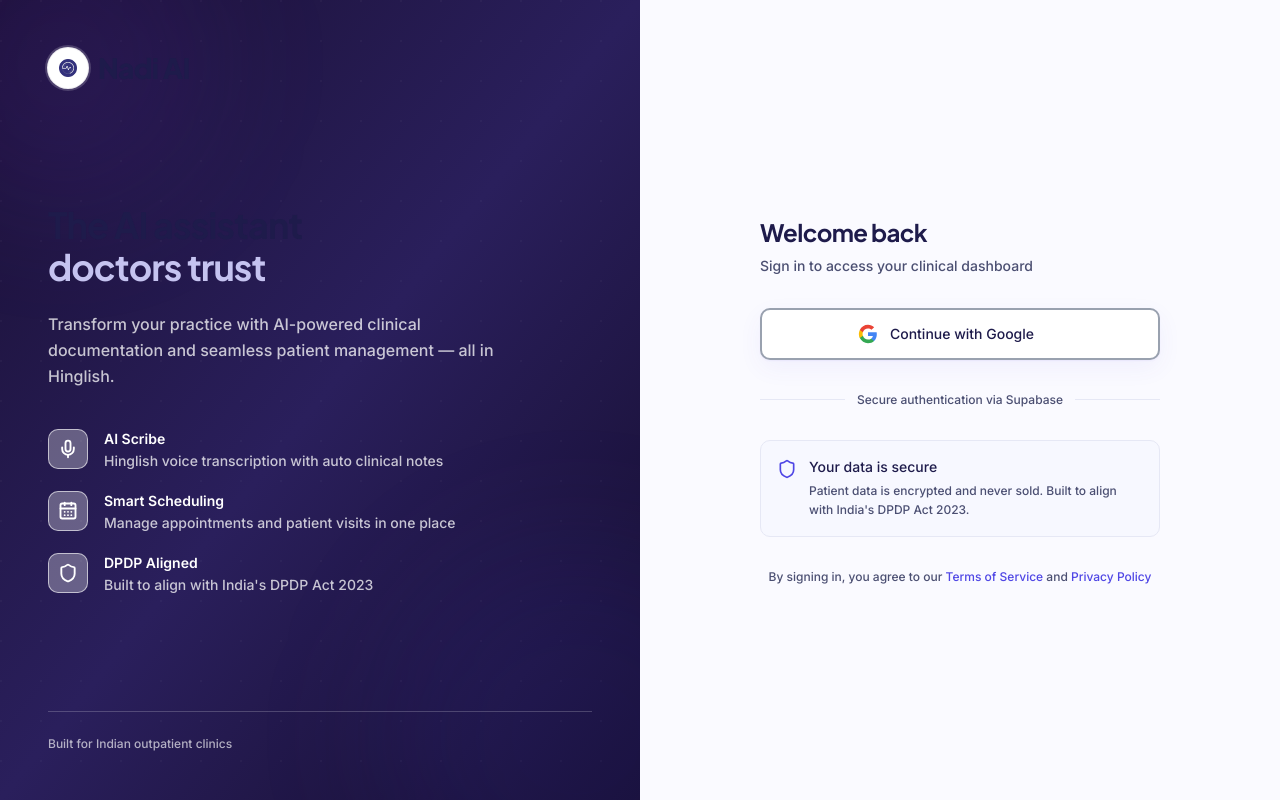
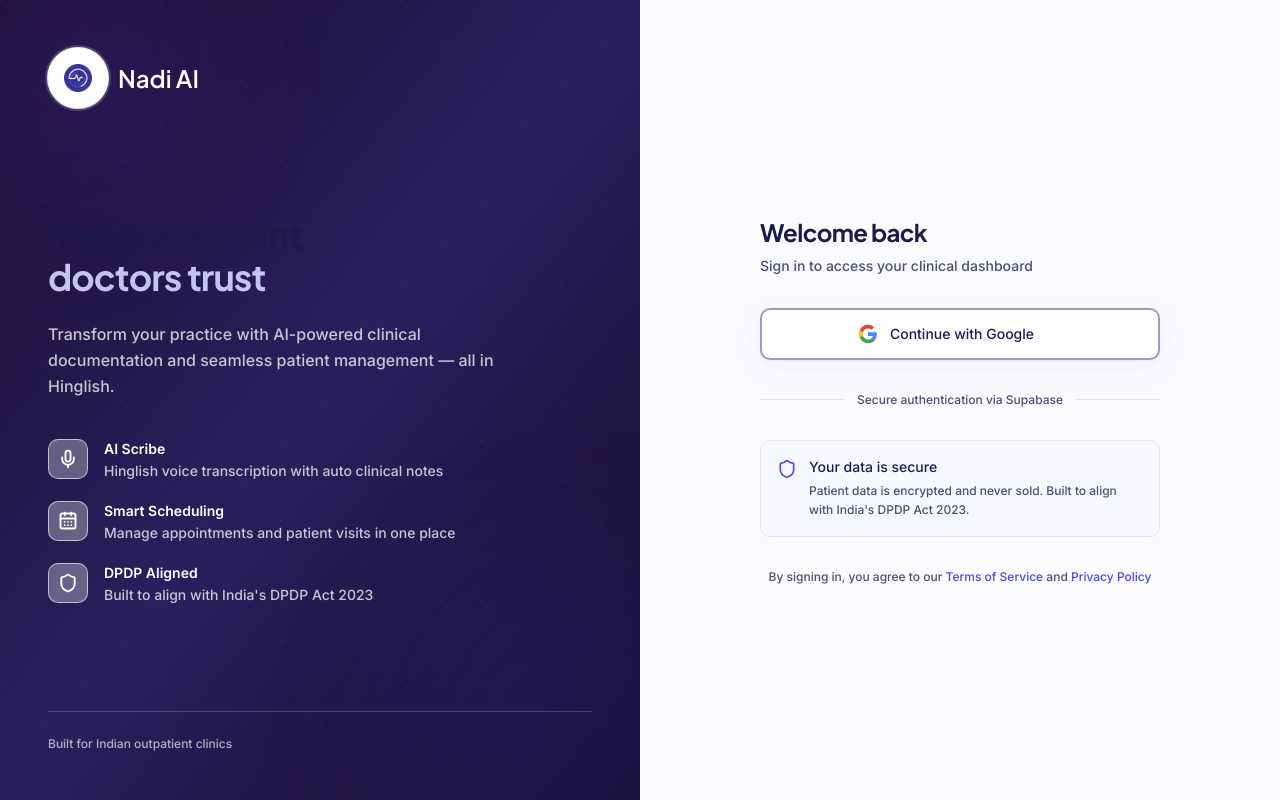
Before and after one commit to karthiksundararajan12/nadiai-clinic, a Next.js app: page /login in a window 1280 px wide. Built offline with nearby package versions, Linux system fonts and the light colour scheme.

Commit message:
Revert changed logo

```diff
--- a/components/brand-logo.jsx
+++ b/components/brand-logo.jsx
@@ -2,27 +2,14 @@ import Image from "next/image";
 import { cn } from "@/lib/utils";
 
 const SIZE_STYLES = {
-  sm: { tile: "h-8 w-8 text-sm", text: "text-sm", wordmark: "text-base" },
-  md: { tile: "h-9 w-9 text-base", text: "text-sm", wordmark: "text-xl" },
-  lg: { tile: "h-10 w-10 text-lg", text: "text-body", wordmark: "text-xl" },
-  xl: { tile: "h-12 w-12 text-xl", text: "type-title", wordmark: "text-2xl" },
+  sm: { image: "h-9 w-9", text: "text-sm" },
+  md: { image: "h-11 w-11", text: "text-base" },
+  lg: { image: "h-12 w-12", text: "text-lg" },
+  xl: { image: "h-14 w-14", text: "text-xl" },
 };
 
-function LogoMark({ size = "md", className }) {
-  const styles = SIZE_STYLES[size] ?? SIZE_STYLES.md;
-  return (
-    <span
-      className={cn(
-        "inline-flex shrink-0 items-center justify-center rounded-xl bg-gradient-to-br from-primary to-accent font-display font-extrabold text-primary-foreground shadow-sm",
-        styles.tile,
-        className,
-      )}
-      aria-hidden
-    >
-      N
-    </span>
-  );
-}
+/** Same indigo mark; slightly more vivid without changing shape. */
+const LOGO_MARK_FILTER = "[filter:saturate(1.25)_brightness(1.08)]";
 
 export function BrandLogo({
   size = "md",
@@ -30,16 +17,14 @@ export function BrandLogo({
   layout = "horizontal",
   className,
   textClassName,
+  markClassName,
   /** White plate + soft ring so the indigo logo disc stays visible on dark panels. */
   onDark = false,
   priority = false,
-  /** Dashboard sidebar: gradient tile + Plus Jakarta wordmark (no PNG). */
-  variant = "default",
 }) {
   const styles = SIZE_STYLES[size] ?? SIZE_STYLES.md;
   const isStacked = layout === "stacked";
   const isIconOnly = !showText;
-  const useShellMark = variant === "shell";
 
   return (
     <div
@@ -53,9 +38,7 @@ export function BrandLogo({
         className,
       )}
     >
-      {useShellMark ? (
-        <LogoMark size={size} />
-      ) : onDark ? (
+      {onDark ? (
         <span
           className={cn(
             "inline-flex shrink-0 items-center justify-center rounded-full bg-white p-0.5",
@@ -69,7 +52,12 @@ export function BrandLogo({
             height={512}
             priority={priority}
             unoptimized
-            className="h-9 w-9 shrink-0 rounded-full object-contain"
+            className={cn(
+              "shrink-0 rounded-full object-contain",
+              LOGO_MARK_FILTER,
+              styles.image,
+              markClassName,
+            )}
           />
         </span>
       ) : (
@@ -80,14 +68,19 @@ export function BrandLogo({
           height={512}
           priority={priority}
           unoptimized
-          className={cn("shrink-0 object-contain h-9 w-9", size === "sm" && "h-8 w-8", size === "xl" && "h-12 w-12")}
+          className={cn(
+            "shrink-0 object-contain",
+            LOGO_MARK_FILTER,
+            styles.image,
+            markClassName,
+          )}
         />
       )}
       {showText && (
         <span
           className={cn(
-            "font-display font-extrabold tracking-tight text-[color:var(--heading)]",
-            useShellMark ? styles.wordmark : styles.text,
+            "font-display font-semibold text-foreground",
+            styles.text,
             textClassName,
           )}
         >
--- a/components/layout/mobile-nav.jsx
+++ b/components/layout/mobile-nav.jsx
@@ -26,7 +26,7 @@ export function MobileNav({ open, onClose }) {
         style={{ boxShadow: "var(--sidebar-shadow)" }}
       >
         <div className="flex items-center justify-between border-b border-sidebar-border bg-card px-4 py-4">
-          <BrandLogo size="md" variant="shell" />
+          <BrandLogo size="md" />
           <button
             type="button"
             onClick={onClose}
--- a/components/layout/sidebar.jsx
+++ b/components/layout/sidebar.jsx
@@ -57,14 +57,14 @@ export function Sidebar({ collapsed, onToggle }) {
     >
       <div
         className={cn(
-          "flex items-center border-b border-sidebar-border bg-card px-4 py-4",
+          "flex items-center border-b border-[#E6E8F5] bg-white px-4 py-4",
           collapsed && "justify-center px-3",
         )}
       >
         <BrandLogo
           size={collapsed ? "sm" : "md"}
           showText={!collapsed}
-          variant="shell"
+          textClassName="font-extrabold text-[20px] leading-none tracking-tight text-[#1E1B4B]"
         />
       </div>
 
```
